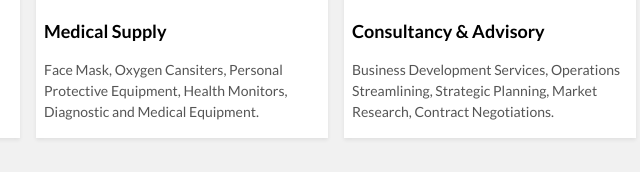
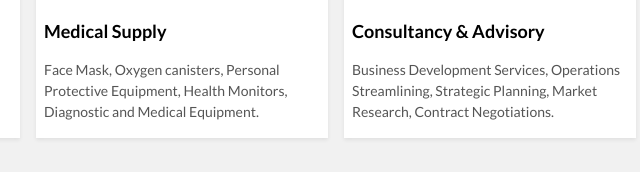
Before and after one commit to gulfwww/oakLeaf, a website: page dist/index.html in a window 1280 px wide. Shown: the part 1570-1742 px from the top of the page, 612-1252 px from the left. Drawn offline with nearby package versions, Linux system fonts and the light colour scheme.

Commit message:
Update the text

```diff
--- a/dist/index.html
+++ b/dist/index.html
@@ -136,7 +136,7 @@
                 <img src="img/medical-supply.jpg" class="card-img-top rounded-0" alt="Medical Services">
                 <div class="card-body px-3 px-md-2">
                   <h4 class="card-title">Medical Supply</h4>
-                  <p class="card-text small">Face Mask, Oxygen Cansiters, Personal Protective Equipment, Health Monitors, Diagnostic and Medical Equipment.</p>
+                  <p class="card-text small">Face Mask, Oxygen canisters, Personal Protective Equipment, Health Monitors, Diagnostic and Medical Equipment.</p>
                 </div>
               </div>
             </div>
```
